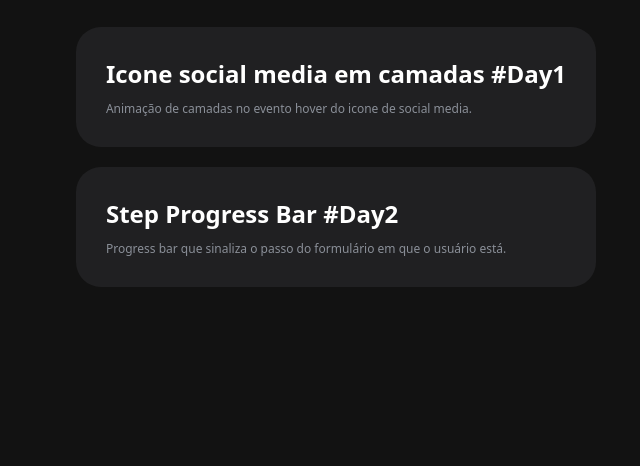
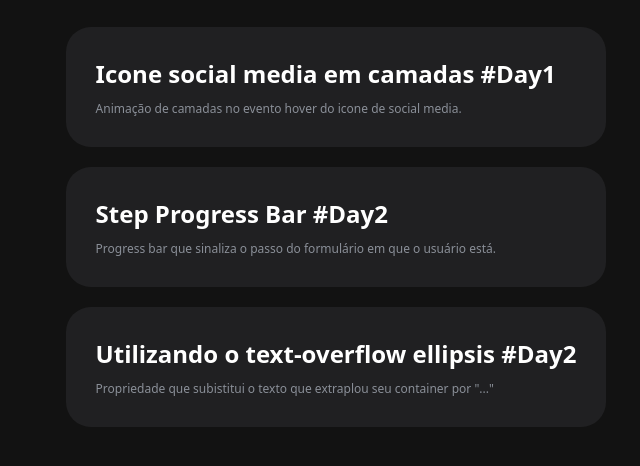
Before and after one commit to artursantiago/css-journey, a plain HTML site: page index.html in a window 1280 px wide. Shown: the part 234-700 px from the top of the page, without its empty margins (304-944 px from the left). Drawn offline with Linux system fonts and the light colour scheme.

Commit message:
feat: adding day three text-overflow

```diff
--- a/index.html
+++ b/index.html
@@ -39,6 +39,12 @@
           Progress bar que sinaliza o passo do formulário em que o usuário está.
         </p>
       </a>
+      <a class="card transition" href="projects/day-three">
+        <h3 class="card__title">Utilizando o text-overflow ellipsis #Day2</h3>
+        <p class="card__description">
+          Propriedade que subistitui o texto que extraplou seu container por "..."
+        </p>
+      </a>
     </main>
   </div>
 </body>
--- /dev/null
+++ b/projects/day-three/styles.css
@@ -0,0 +1,23 @@
+body {
+  background: #FFB23B;
+  color: white;
+  display: flex;
+  align-items: center;
+  justify-content: center;
+  height: 100vh;
+  padding: 20px;
+}
+
+.container {
+  background: #333333;
+  padding: 20px 10px;
+  border-radius: 10px;
+  box-shadow: 1px 4px 10px rgba(0, 0, 0, 0.5);
+}
+
+p {
+ width: 200px;
+ white-space: nowrap;
+ overflow: hidden;
+ text-overflow: ellipsis;
+}
```
Also changed, not shown: projects/day-three/index.html (added, +21 -0 lines), .github/gifs/day-three.gif (added), 1 other file.
